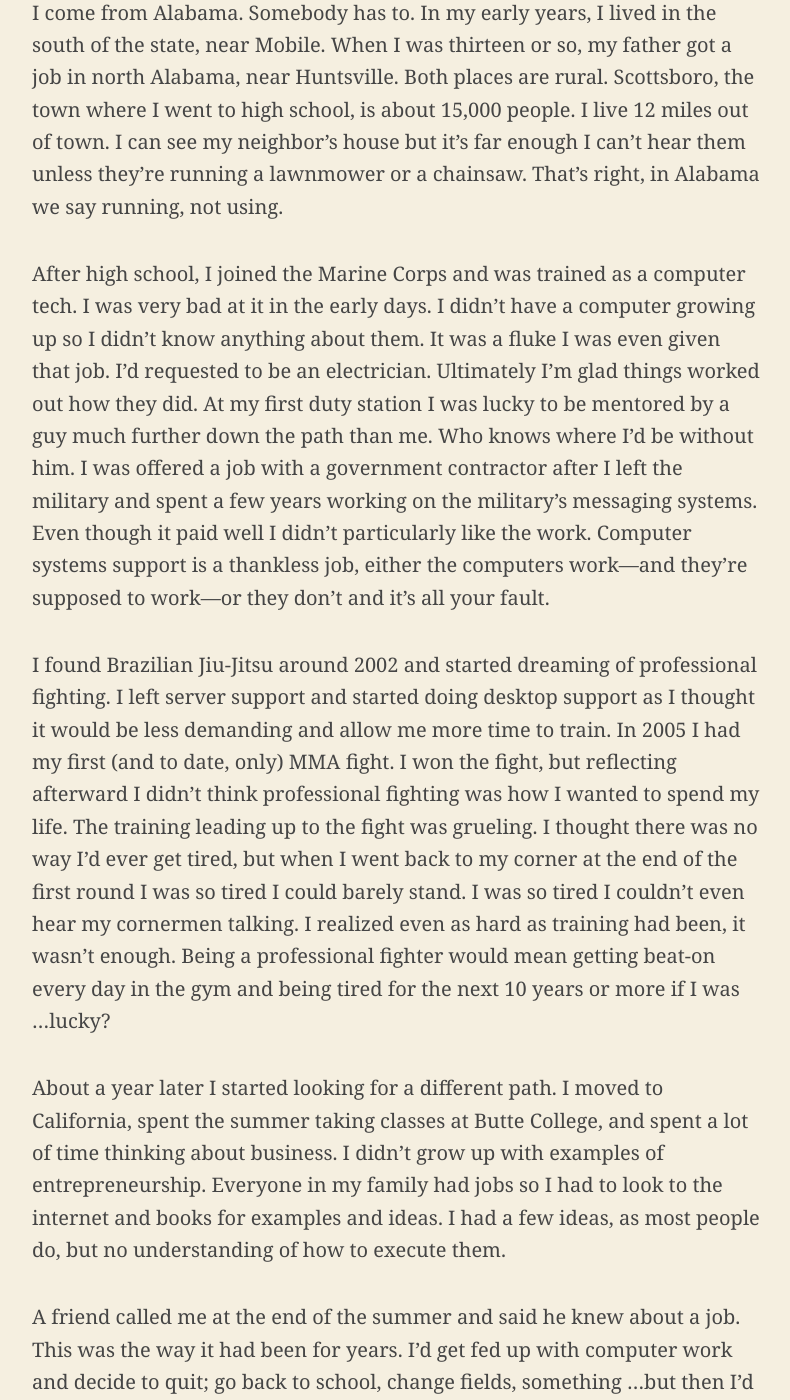
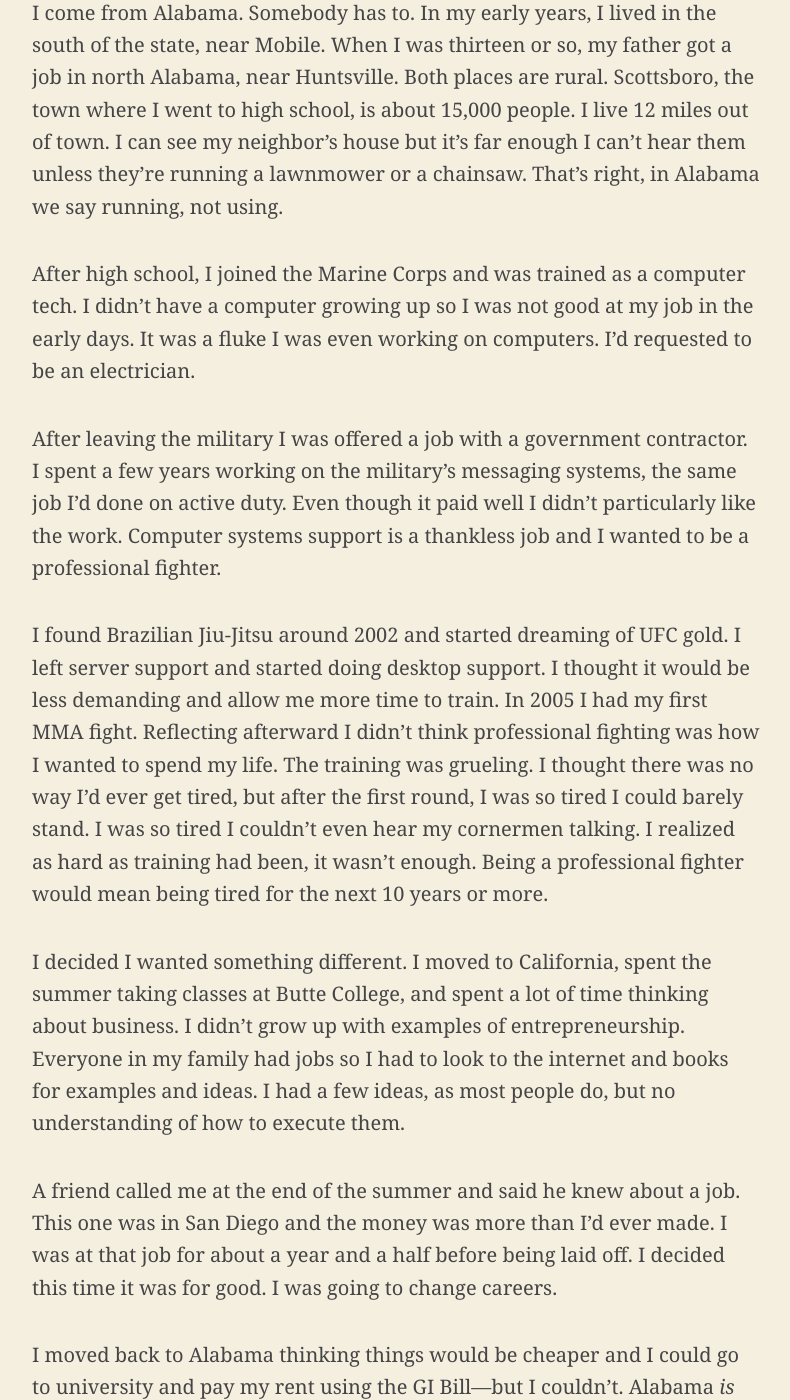
Before and after one commit to bradonomics/bradonomics.com, a Jekyll site: the page built from _pages/about.md, in a window 1280 px wide and 1400 px high, scrolled down 293 px. Shown: the whole window, without its empty margins (244-1034 px from the left). Built offline with Jekyll 4.4.1, drawn with Linux system fonts in a browser that asks for light colours; some of the changed text lies outside the part shown.

Commit message:
Edit about page

```diff
--- a/_pages/about.md
+++ b/_pages/about.md
@@ -6,20 +6,18 @@ permalink: /about/
 
 I come from Alabama. Somebody has to. In my early years, I lived in the south of the state, near Mobile. When I was thirteen or so, my father got a job in north Alabama, near Huntsville. Both places are rural. Scottsboro, the town where I went to high school, is about 15,000 people. I live 12 miles out of town. I can see my neighbor's house but it's far enough I can't hear them unless they're running a lawnmower or a chainsaw. That's right, in Alabama we say running, not using.
 
-After high school, I joined the Marine Corps and was trained as a computer tech. I was very bad at it in the early days. I didn't have a computer growing up so I didn't know anything about them. It was a fluke I was even given that job. I'd requested to be an electrician. Ultimately I'm glad things worked out how they did. At my first duty station I was lucky to be mentored by a guy much further down the path than me. Who knows where I'd be without him. I was offered a job with a government contractor after I left the military and spent a few years working on the military's messaging systems. Even though it paid well I didn't particularly like the work. Computer systems support is a thankless job, either the computers work---and they're supposed to work---or they don't and it's all your fault.
+After high school, I joined the Marine Corps and was trained as a computer tech. I didn't have a computer growing up so I was not good at my job in the early days. It was a fluke I was even working on computers. I'd requested to be an electrician.
 
-I found Brazilian Jiu-Jitsu around 2002 and started dreaming of professional fighting. I left server support and started doing desktop support as I thought it would be less demanding and allow me more time to train. In 2005 I had my first (and to date, only) MMA fight. I won the fight, but reflecting afterward I didn't think professional fighting was how I wanted to spend my life. The training leading up to the fight was grueling. I thought there was no way I'd ever get tired, but when I went back to my corner at the end of the first round I was so tired I could barely stand. I was so tired I couldn't even hear my cornermen talking. I realized even as hard as training had been, it wasn't enough. Being a professional fighter would mean getting beat-on every day in the gym and being tired for the next 10 years or more if I was ...lucky?
+After leaving the military I was offered a job with a government contractor. I spent a few years working on the military's messaging systems, the same job I'd done on active duty. Even though it paid well I didn't particularly like the work. Computer systems support is a thankless job and I wanted to be a professional fighter.
 
-About a year later I started looking for a different path. I moved to California, spent the summer taking classes at Butte College, and spent a lot of time thinking about business. I didn't grow up with examples of entrepreneurship. Everyone in my family had jobs so I had to look to the internet and books for examples and ideas. I had a few ideas, as most people do, but no understanding of how to execute them.
+I found Brazilian Jiu-Jitsu around 2002 and started dreaming of UFC gold. I left server support and started doing desktop support. I thought it would be less demanding and allow me more time to train. In 2005 I had my first MMA fight. Reflecting afterward I didn't think professional fighting was how I wanted to spend my life. The training was grueling. I thought there was no way I'd ever get tired, but after the first round, I was so tired I could barely stand. I was so tired I couldn't even hear my cornermen talking. I realized as hard as training had been, it wasn't enough. Being a professional fighter would mean being tired for the next 10 years or more.
 
-A friend called me at the end of the summer and said he knew about a job. This was the way it had been for years. I'd get fed up with computer work and decide to quit; go back to school, change fields, something ...but then I'd get a call. It was always more money so I'd say yes. This time the job was in San Diego and the money was more than double what I'd made in years. I was at that job for about a year and a half before being laid off. Also, I hated that job. I was almost relieved to be let go. I decided this time it was for good.
+I decided I wanted something different. I moved to California, spent the summer taking classes at Butte College, and spent a lot of time thinking about business. I didn't grow up with examples of entrepreneurship. Everyone in my family had jobs so I had to look to the internet and books for examples and ideas. I had a few ideas, as most people do, but no understanding of how to execute them.
 
-I moved back to Alabama thinking things would be cheaper and I could go to university and pay my rent using the GI Bill---but I couldn't. Alabama *is* cheaper than California, but not enough. I started looking for other options. Turns out you can use your GI Bill outside the US. I decided Thailand was my place. There were half a dozen schools approved for the GI Bill and I sent all of them an email requesting information. Only one emailed back. That's how I ended up in Chiang Mai.
+A friend called me at the end of the summer and said he knew about a job. This one was in San Diego and the money was more than I'd ever made. I was at that job for about a year and a half before being laid off. I decided this time it was for good. I was going to change careers.
 
-I was running from computers for about five years, hoping to move into some other industry, some other profession. Finally, I decided it might be a good idea *not* to throw away all those years. Maybe I should do something with computers---but not support. Perhaps development.
+I moved back to Alabama thinking things would be cheaper and I could go to university and pay my rent using the GI Bill---but I couldn't. Alabama *is* cheaper than California, but not enough. I started looking for other options. Turns out you can use your GI Bill outside the US. I decided on Thailand. There were half a dozen schools approved for the GI Bill and I sent them all an email requesting information. Only one emailed back. That's how I ended up in Chiang Mai.
 
-I got a job with a local software company doing project management and marketing. My GI Bill had run out and I was desperate. It turned out to be a good thing. I wasn't happy doing the work I was hired for and circumstances allowed me to start developing WordPress sites for the company's clients. I started coming to the office early every day to learn more about web development.
+After my GI Bill money ran out, I got a job with a local software company. I started building websites for the company's clients and came to the office early every day to learn more about web development. Two years later I was let go. I tried to do freelance work but it was difficult to find clients. I'd also lost my visa and was taking the train to Malaysia every three months for a new one. After a year of that, I decided to return to the US.
 
-After two years at the company, I was let go. A friend who did design work for the company was also let go about that time so we tried to build a business together. Think SquareSpace for the Thai market. My part was to build the tech. I built just enough to demo the product and see if we could get customers. I don't know if what I built wasn't enough to interest anyone or if we failed due to sales effort---whatever the case, that business went nowhere.
-
-So that brings us to 2017 and back to Alabama. After all that time and many failures, I moved back to the farm. Back to helping Dad with the cows, working in the garden, and raking hay. It's surprising the things that changed around here in 20 years. Two things specifically I would've never imaged in Jackson County: fiber internet and Brazilian Jiu-Jitsu.
+So that brings us to 2017 and back to Alabama. After 20 years away I moved back to the family farm. Back to helping Dad with the cows, raking hay, and working in the garden.
```
